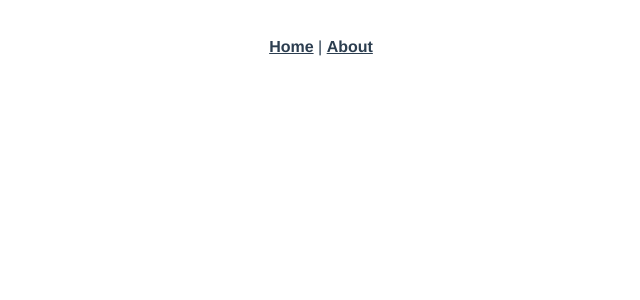
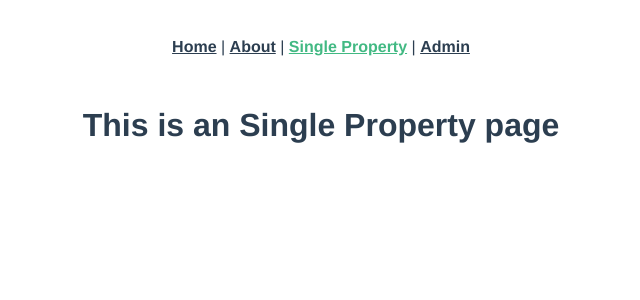
Before and after one commit to GarlicBuns19/Vue_JS_Workshop, a Vue app in the folder VueCreateTest/property-listing/: page /single-property in a window 1280 px wide. Before the commit this address had no page. Shown: the top 300 px of the page, without its empty margins (319-959 px from the left). Built offline with nearby package versions, Linux system fonts and the light colour scheme.

Commit message:
It links up

```diff
--- a/VueCreateTest/property-listing/src/App.vue
+++ b/VueCreateTest/property-listing/src/App.vue
@@ -1,7 +1,9 @@
 <template>
   <nav>
     <router-link to="/">Home</router-link> |
-    <router-link to="/about">About</router-link>
+    <router-link to="/about">About</router-link> |
+    <router-link to="/single-property">Single Property</router-link> |
+    <router-link to="/admin">Admin</router-link>
   </nav>
   <router-view/>
 </template>
--- a/VueCreateTest/property-listing/src/router/index.js
+++ b/VueCreateTest/property-listing/src/router/index.js
@@ -14,6 +14,22 @@ const routes = [
     // this generates a separate chunk (about.[hash].js) for this route
     // which is lazy-loaded when the route is visited.
     component: () => import(/* webpackChunkName: "about" */ '../views/AboutView.vue')
+  },
+  {
+    path: '/single-property',
+    name: 'singleProperty',
+    // route level code-splitting
+    // this generates a separate chunk (about.[hash].js) for this route
+    // which is lazy-loaded when the route is visited.
+    component: () => import(/* webpackChunkName: "about" */ '../views/SingleProperty.vue')
+  },
+  {
+    path: '/admin',
+    name: 'admin',
+    // route level code-splitting
+    // this generates a separate chunk (about.[hash].js) for this route
+    // which is lazy-loaded when the route is visited.
+    component: () => import(/* webpackChunkName: "about" */ '../views/Admin.vue')
   }
 ]
 
--- /dev/null
+++ b/VueCreateTest/property-listing/src/views/Admin.vue
@@ -0,0 +1,5 @@
+<template>
+  <div class="admin">
+    <h1>This is an admin page</h1>
+  </div>
+</template>
--- /dev/null
+++ b/VueCreateTest/property-listing/src/views/SingleProperty.vue
@@ -0,0 +1,5 @@
+<template>
+  <div class="single-Property">
+    <h1>This is an Single Property page</h1>
+  </div>
+</template>
```
